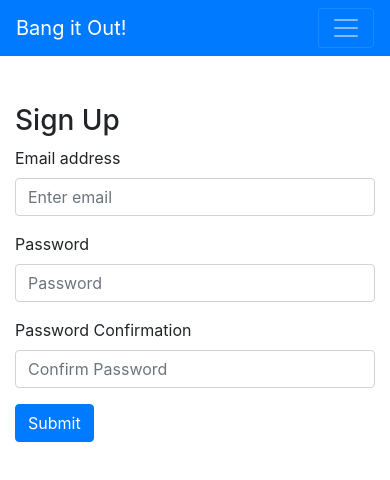
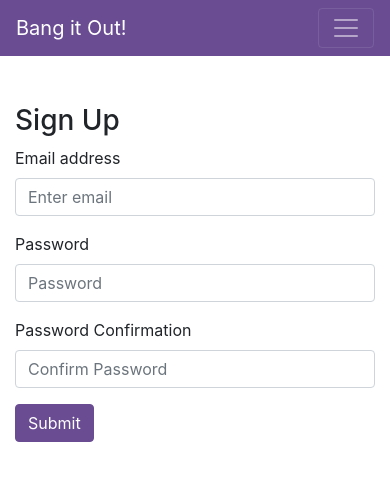
Before and after one commit to Team-Bang/Bang-front, a React app: page /#/sign-up in a window 390 px wide. Shown: the top 480 px of the page. Built offline with nearby package versions, Linux system fonts and the light colour scheme.

Commit message:
Feat: Added media queries for future reference

```diff
--- a/src/index.scss
+++ b/src/index.scss
@@ -1 +1,13 @@
+$primary: #6a4c93; //#ddbea9;
+$secondary: #3a0ca3;
+
 @import '~bootstrap/scss/bootstrap';
+
+@media only screen and (max-width: 380px) {
+
+  h6 {
+
+  }
+
+
+}
```
